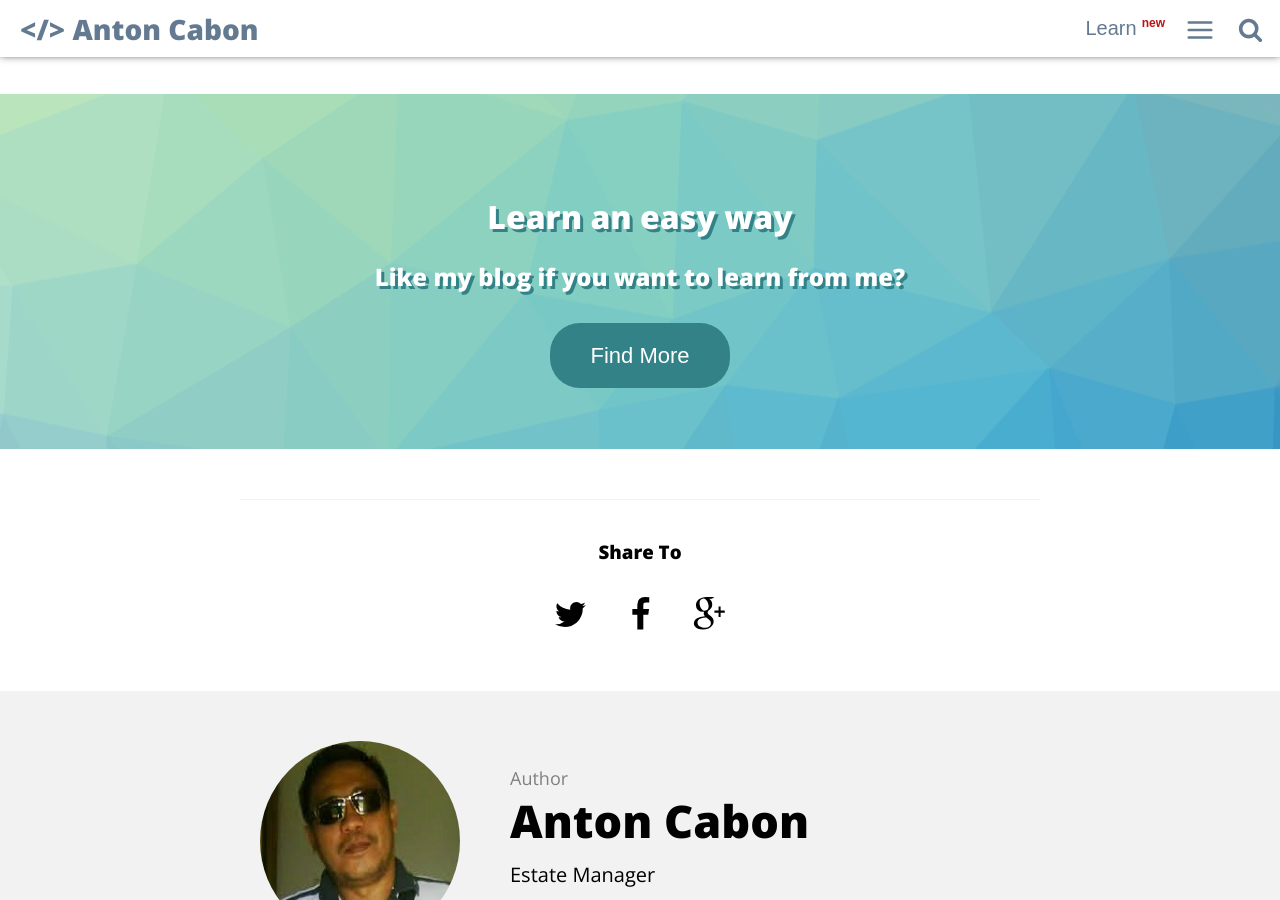
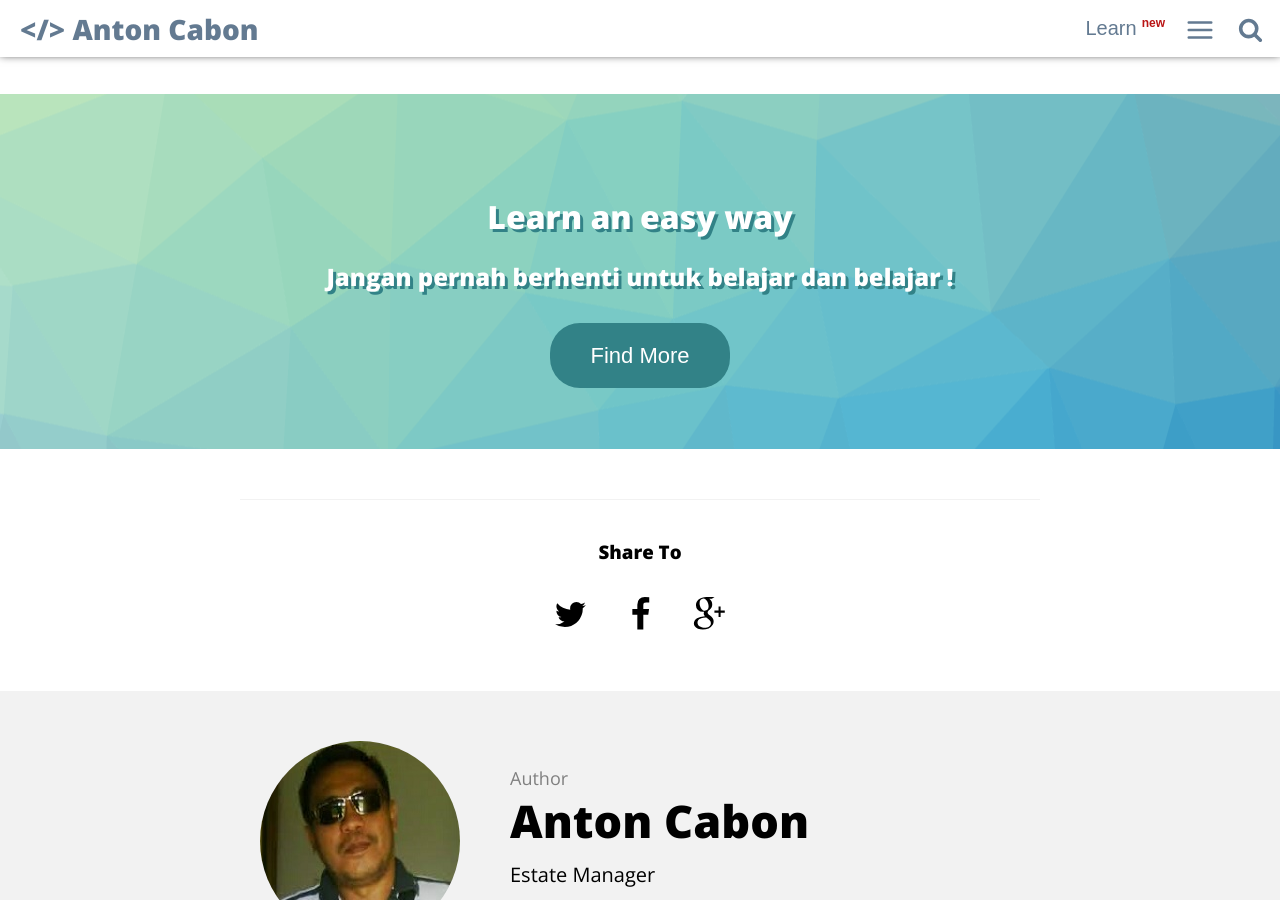
Before and after one commit to antoncabon/antoncabon.github.io, a Jekyll site: the page built from _posts/2016-06-07-cara-menampilkan-syntax-highlighting.markdown, in a window 1280 px wide and 900 px high, scrolled down 780 px. Built offline with Jekyll 4.4.1, drawn with Linux system fonts in a browser that asks for light colours; comment, search, counter and statistics services are not loaded.

Commit message:
Update pre-venda.html

```diff
--- a/_includes/pre-venda.html
+++ b/_includes/pre-venda.html
@@ -1,5 +1,5 @@
 <section class="marketing marketing-svg">
     <h1>Learn an easy way</h1>
-    <h2>Like my blog if you want to learn from me?</h2>
+    <h2>Jangan pernah berhenti untuk belajar dan belajar !</h2>
     <a href="http://antoncabon.github.io/" onclick="ga('send', 'event', 'mkt', 'click', 'prevenda svg')" class="btn-marketing" target="_blank">Find More</a>
 </section>
```
